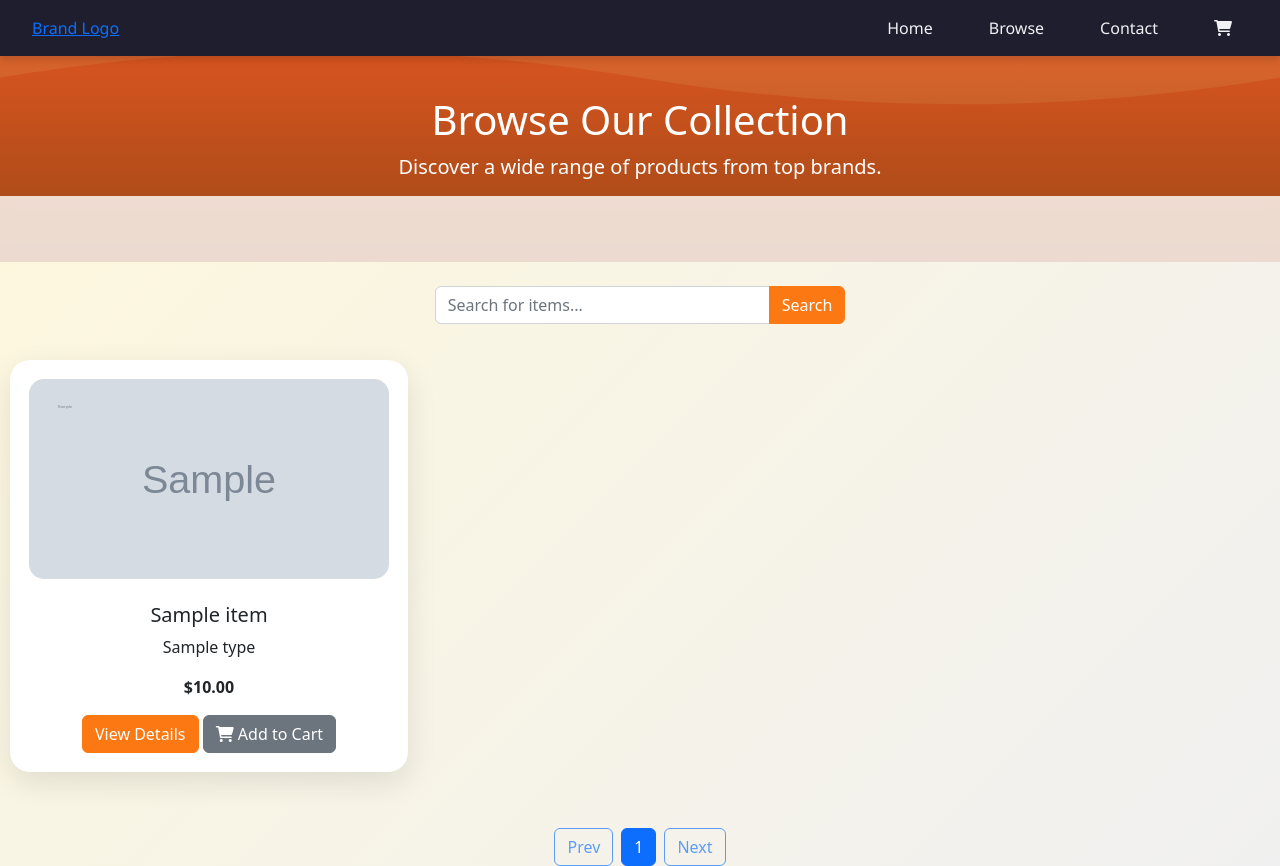
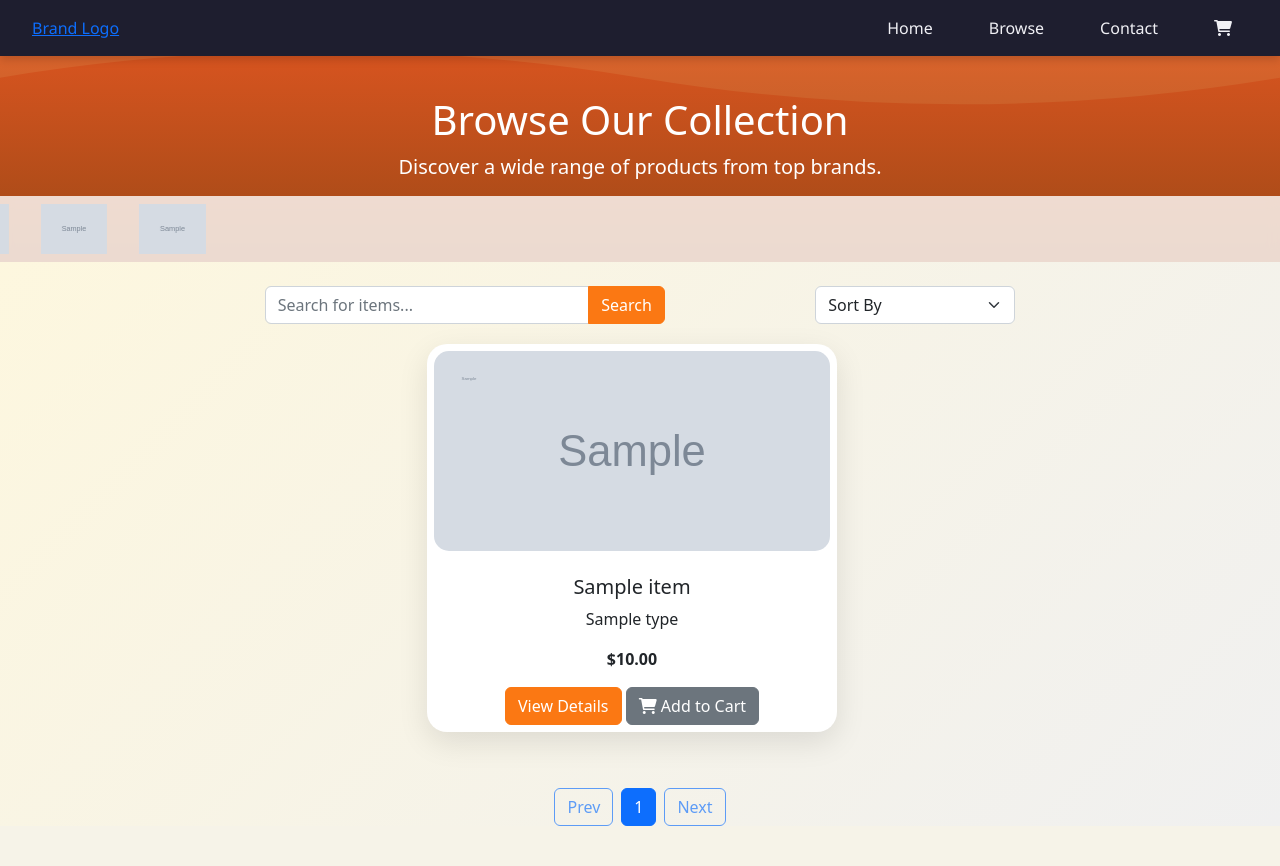
Before and after one commit to Chris-Karagiannis/CSCxUPCHackathon, a Flask app: template templates/browse.jinja in a window 1280 px wide. After the commit the page ends 826 px from the top, so only its background shows below. Run offline with Flask 3, Linux system fonts and the light colour scheme; the template is opened without the code that fills it: most values are stand-ins (such as "Sample title", 1, 10 or a date in 2020); grey boxes marked "Sample" are stand-in pictures.

Commit message:
Add sorting functionality to browse page
Implemented sorting options for products on the browse page, allowing users to sort by price, title, or type in ascending or descending order. Updated the backend to handle the new 'sortBy' query parameter and modified the template to include a sort dropdown. Also improved the layout and styling of the search and sort controls, and made brand logos link to their respective websites.

```diff
--- a/app.py
+++ b/app.py
@@ -11,21 +11,46 @@
 @app.route("/browse")
 def browse():
     search_query = request.args.get("search", "")
+    sort_by = request.args.get("sortBy", "")
+
     conn = sqlite3.connect("product_data.db")
     c = conn.cursor()
 
+    # -- Sorting logic --
+    sort_options = {
+        "price_asc": "price ASC",
+        "price_desc": "price DESC",
+        "title_asc": "title ASC",
+        "title_desc": "title DESC",
+        "type_asc": "type ASC",
+        "type_desc": "type DESC",
+    }
+    order_clause = sort_options.get(sort_by, "Product.id ASC")  # default sorting
+
     # -- Product Search --
     like_pattern = f"%{search_query}%"
-    c.execute(
-        "SELECT Product.id, title, type, Product.link, Product.img, price, Brand.img, Brand.name FROM Product "\
-        "Join Brand ON Product.brand = Brand.id "\
-        "WHERE title LIKE ? OR type LIKE ?",
-        (like_pattern, like_pattern)
-    )
+    query = f"""
+        SELECT Product.id, title, type, Product.link, Product.img, price, Brand.img, Brand.name, Brand.link
+        FROM Product
+        JOIN Brand ON Product.brand = Brand.id
+        WHERE title LIKE ? OR type LIKE ?
+        ORDER BY {order_clause}
+    """
+    c.execute(query, (like_pattern, like_pattern))
     rows = c.fetchall()
 
     items_list = [
-        {"id": row[0], "title": row[1], "type": row[2], "link": row[3], "img": row[4], "price": row[5], "brand_logo": row[6], "brand_name": row[7]}
+        {
+            "id": row[0],
+            "title": row[1],
+            "type": row[2],
+            "link": row[3],
+            "img": row[4],
+            "price": row[5],
+            "brand_logo": row[6],
+            "brand_name": row[7],
+            "brand_link": row[8],
+        }
         for row in rows
     ]
 
@@ -33,13 +58,12 @@
     c.execute("SELECT id, name, img FROM Brand")
     brands_rows = c.fetchall()
 
-    brands_list = [
-        {"id": row[0], "name": row[1], "img": row[2]} for row in brands_rows
-    ]
+    brands_list = [{"id": row[0], "name": row[1], "img": row[2]} for row in brands_rows]
 
     conn.close()
 
     return render_template("browse.jinja", items=items_list, brands=brands_list)
+
 
 
 @app.route("/Cart")
--- a/templates/browse.jinja
+++ b/templates/browse.jinja
@@ -9,6 +9,14 @@
     {% include 'shared/navBar.jinja' %}
 
     <style>
+        body{
+            overflow-x: hidden; /* Prevent horizontal scroll */
+        }
+
+        .badge{
+            z-index: 1001;
+        }
+
         .item-card {
             background: white;
             border-radius: 20px;
@@ -16,9 +24,10 @@
             box-shadow: 0 10px 30px rgba(0,0,0,0.1);
             transition: all 0.4s ease;
             margin-bottom: 2rem;
-            margin-left: 10px;
+
             border: 3px solid transparent;
             text-align: center;
+
         }
 
         .logo-showcase {
@@ -35,7 +44,9 @@
         .logos-wrapper {
         display: flex;
         gap: 2rem;
-        animation: scrollLogos 15s linear infinite; /* adjust speed */
+        animation: scrollLogos 15s linear infinite;
+        width: max-content;      /* only take up what’s needed */
+        will-change: transform;  /* performance hint */
         }
 
         .logo-item img {
@@ -88,25 +99,40 @@
         </div>
         <form action="{{ url_for('browse')}}" onsubmit="searchItems()" id="query" method="GET">
             <div class="row mb-1 justify-content-center">
-                <div class="col-lg-4 mb-3">
-                    <div class="search-container">
-                        <i class="search-icon"></i>
-                        <div class="input-group">
-                            <input type="text" id="searchBar" class="form-control search-input" placeholder="Search for items..." name="search" value="{{ request.args.get('search', '') }}">
-                            <button class="btn btn-primary search-button" id="searchButton">Search</button>
-                        </div>
+                <div class="d-flex justify-content-between align-items-center px-3" style="width: 60%; max-width: 1200px;">
+                    <!-- Search Bar -->
+                    <div class="input-group" style="max-width: 400px;">
+                        <input type="text" id="searchBar" class="form-control search-input"
+                            placeholder="Search for items..."
+                            name="search"
+                            value="{{ request.args.get('search', '') }}">
+                        <button class="btn btn-primary search-button" id="searchButton">Search</button>
+                    </div>
+
+                    <!-- Sort Dropdown -->
+                    <div>
+                        {# <label for="sortBy" class="form-label mb-0 me-2">Sort:</label> #}
+                        <select class="form-select" id="sortBy" name="sortBy" style="width: 200px;">
+                            <option value="" disabled {% if not request.args.get('sortBy') %}selected{% endif %}>Sort By</option>
+                            <option value="price_asc" {% if request.args.get('sortBy') == 'price_asc' %}selected{% endif %}>Price: Low to High</option>
+                            <option value="price_desc" {% if request.args.get('sortBy') == 'price_desc' %}selected{% endif %}>Price: High to Low</option>
+                            <option value="title_asc" {% if request.args.get('sortBy') == 'title_asc' %}selected{% endif %}>Name: A to Z</option>
+                            <option value="title_desc" {% if request.args.get('sortBy') == 'title_desc' %}selected{% endif %}>Name: Z to A</option>
+                            <option value="type_asc" {% if request.args.get('sortBy') == 'type_asc' %}selected{% endif %}>Type: A to Z</option>
+                            <option value="type_desc" {% if request.args.get('sortBy') == 'type_desc' %}selected{% endif %}>Type: Z to A</option>
+                        </select>
                     </div>
                 </div>
             </div>
         </form>
-        <div class="item-grid me-3 row g-3 pt-3">
+        <div class="item-grid row g-3 pt-3 me-2 justify-content-center" id="itemGrid">
             {% for item in items %}
                 <div class="col-md-4">
-                    <div class="item-card p-3">
+                    <div class="item-card p-1">
                         <div class="image-wrapper position-relative">
-                            <span class="badge position-absolute top-0 start-0 m-2">
+                            <a class="badge position-absolute top-0 start-0 m-2" href="{{ item.brand_link }}" target="_blank" title="Go to {{ item.brand_name }} website">
                                 <img src="{{ item.brand_logo }}" alt="{{ item.brand_logo }}" style="height: 30px; width: auto;">
-                            </span>
+                            </a>
                             <img src="{{ item.img }}" alt="{{ item.title }}" class="img-fluid mb-3"
                                 style="border-radius: 15px; max-height: 200px; object-fit: cover; width: 100%;">
                         </div>
@@ -142,6 +168,10 @@
             }
         }
     }
+
+    document.getElementById("sortBy").addEventListener("change", function() {
+        this.form.submit();
+    });
 
     function paginateItems(itemsPerPage) {
         const items = document.querySelectorAll('.item-card');
```
